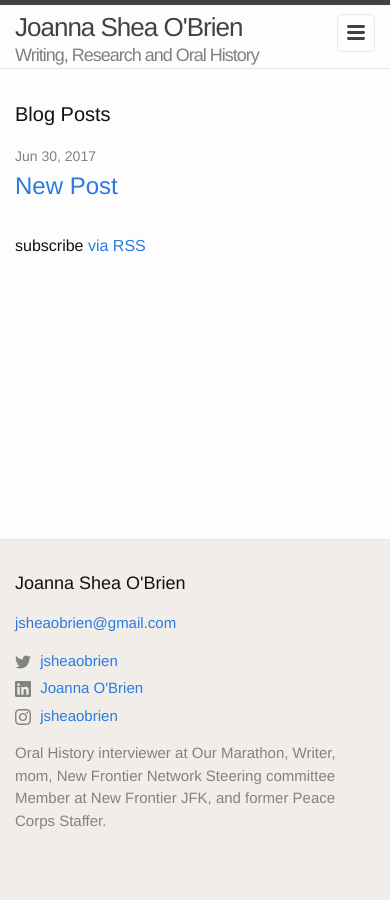
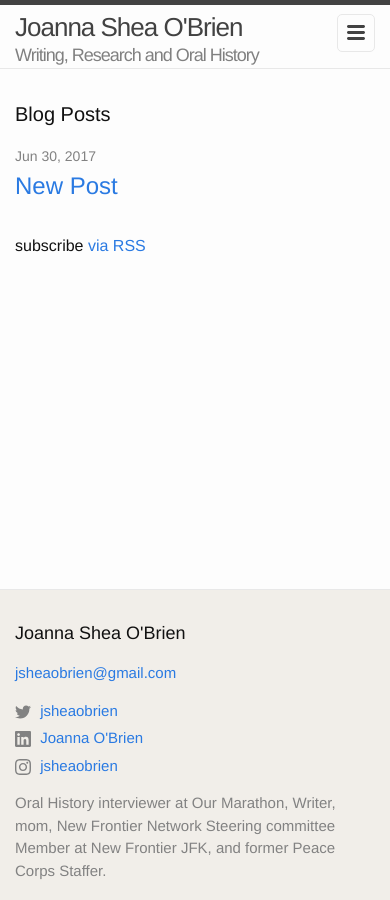
Before and after one commit to joannas7/joannas7.github.io, a Jekyll site: the page built from index.md, in a window 390 px wide. Built offline with Jekyll 4.4.1, drawn with Linux system fonts in a browser that asks for light colours.

Commit message:
Fixed footer for mobile

```diff
--- a/assets/main.scss
+++ b/assets/main.scss
@@ -69,11 +69,11 @@
   }
 }
 
-@media only screen and (max-width: 500px) {
+@media only screen and (max-width: 600px) {
   main {
-    margin-bottom: 340px;
+    margin-bottom: 290px;
   }
   footer {
-      height: 300px;
+      height: 250px;
   }
 }
```
Also changed, not shown: Gemfile.lock.
